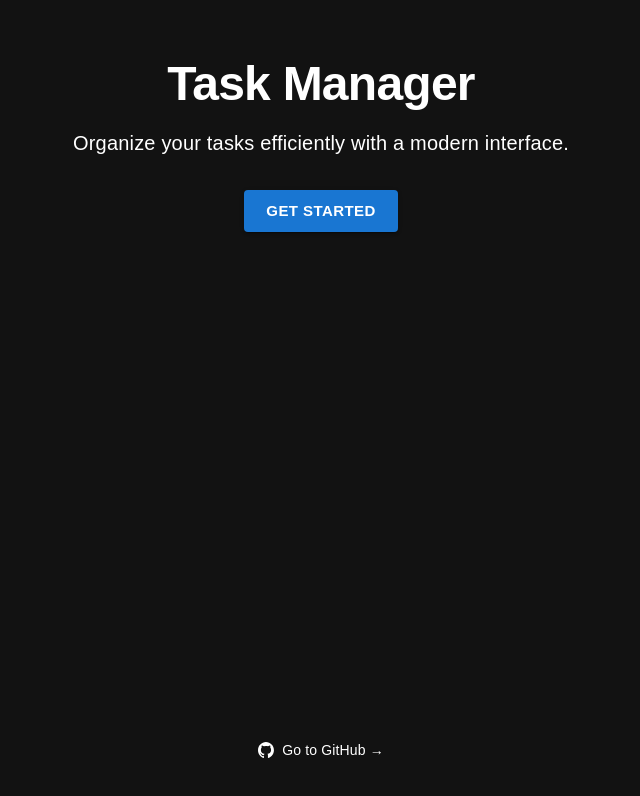
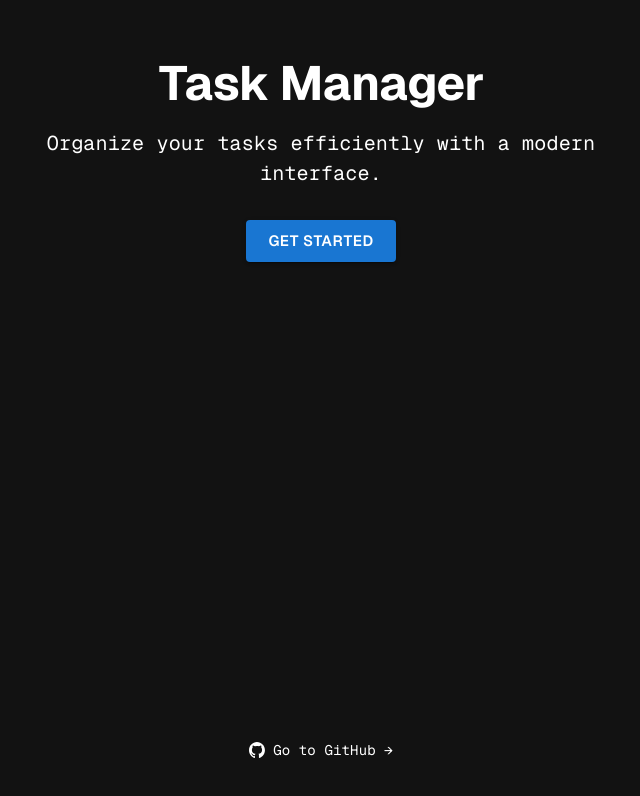
Before and after one commit to Your-Super-Shawn/task-manager-ts, a Next.js app: page / in a window 1280 px wide. Shown: the top 796 px of the page, without its empty margins (319-959 px from the left). Built offline with nearby package versions, Linux system fonts and the light colour scheme.

Commit message:
Revise the home page using MUI

```diff
--- a/pages/_app.tsx
+++ b/pages/_app.tsx
@@ -1,6 +1,23 @@
 import "@/styles/globals.css";
 import type { AppProps } from "next/app";
+import localFont from "next/font/local";
+
+const geistSans = localFont({
+  src: "./fonts/GeistVF.woff",
+  weight: "100 900",
+  variable: "--font-geist-sans",
+});
+
+const geistMono = localFont({
+  src: "./fonts/GeistMonoVF.woff",
+  weight: "100 900",
+  variable: "--font-geist-mono",
+});
 
 export default function App({ Component, pageProps }: AppProps) {
-  return <Component {...pageProps} />;
+  return (
+    <main className={`${geistSans.variable} ${geistMono.variable}`}>
+      <Component {...pageProps} />
+    </main>
+  );
 }
```
